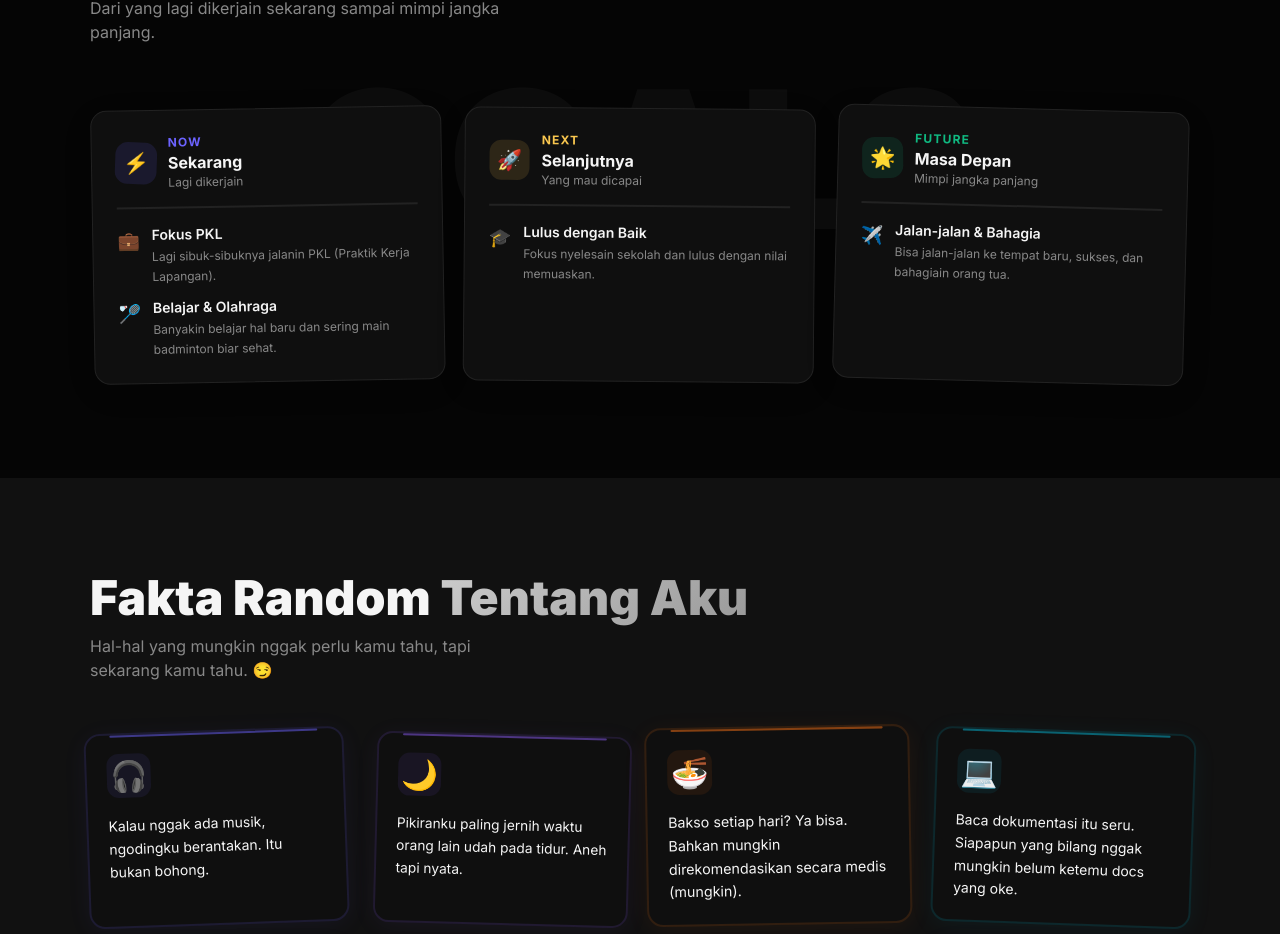
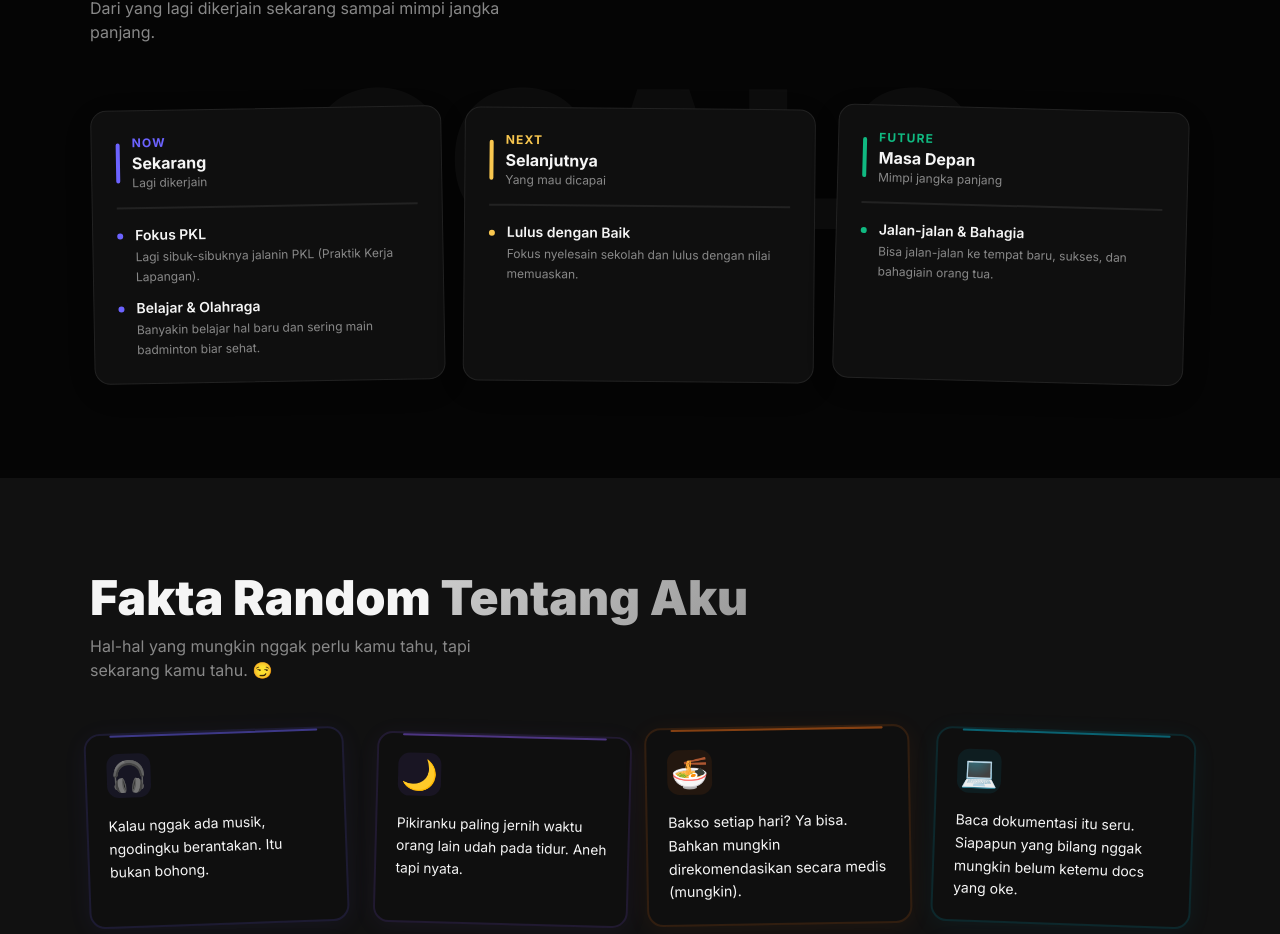
Before and after one commit to sabtianoade/website-pribadi, a Next.js app: page / in a window 1280 px wide. Shown: the part 3456-4390 px from the top of the page. Built offline with nearby package versions, Linux system fonts and the light colour scheme.

Commit message:
update: hapus emoji di bagian goals, ganti dengan elemen minimal

```diff
--- a/components/Goals.tsx
+++ b/components/Goals.tsx
@@ -106,15 +106,12 @@ export default function Goals() {
                   className="flex items-center gap-3 pb-4"
                   style={{ borderBottom: "2px solid var(--card-border)" }}
                 >
-                  <motion.div
-                    className="w-10 h-10 rounded-xl flex items-center justify-center text-xl flex-shrink-0"
-                    style={{ background: `${config.color}20` }}
-                    animate={{ scale: [1, 1.15, 1], rotate: [0, 5, -5, 0] }}
-                    transition={{ duration: 3, repeat: Infinity, ease: "easeInOut", delay: pi * 0.5 }}
+                  {/* Colored accent bar instead of emoji */}
+                  <div
+                    className="w-1 h-10 rounded-full flex-shrink-0"
+                    style={{ background: config.color }}
                     aria-hidden="true"
-                  >
-                    {config.emoji}
-                  </motion.div>
+                  />
                   <div>
                     <div
                       className="text-xs font-bold uppercase tracking-widest"
@@ -142,9 +139,12 @@ export default function Goals() {
                       transition={{ duration: 0.3, delay: pi * 0.1 + gi * 0.08 }}
                       className="flex gap-3"
                     >
-                      <span className="text-lg mt-0.5 flex-shrink-0" role="img" aria-label="">
-                        {goal.emoji}
-                      </span>
+                      {/* Small colored dot instead of emoji */}
+                      <div
+                        className="w-1.5 h-1.5 rounded-full mt-2 flex-shrink-0"
+                        style={{ background: config.color }}
+                        aria-hidden="true"
+                      />
                       <div>
                         <p className="text-sm font-semibold mb-0.5" style={{ color: "var(--foreground)" }}>
                           {goal.titleId}
```
